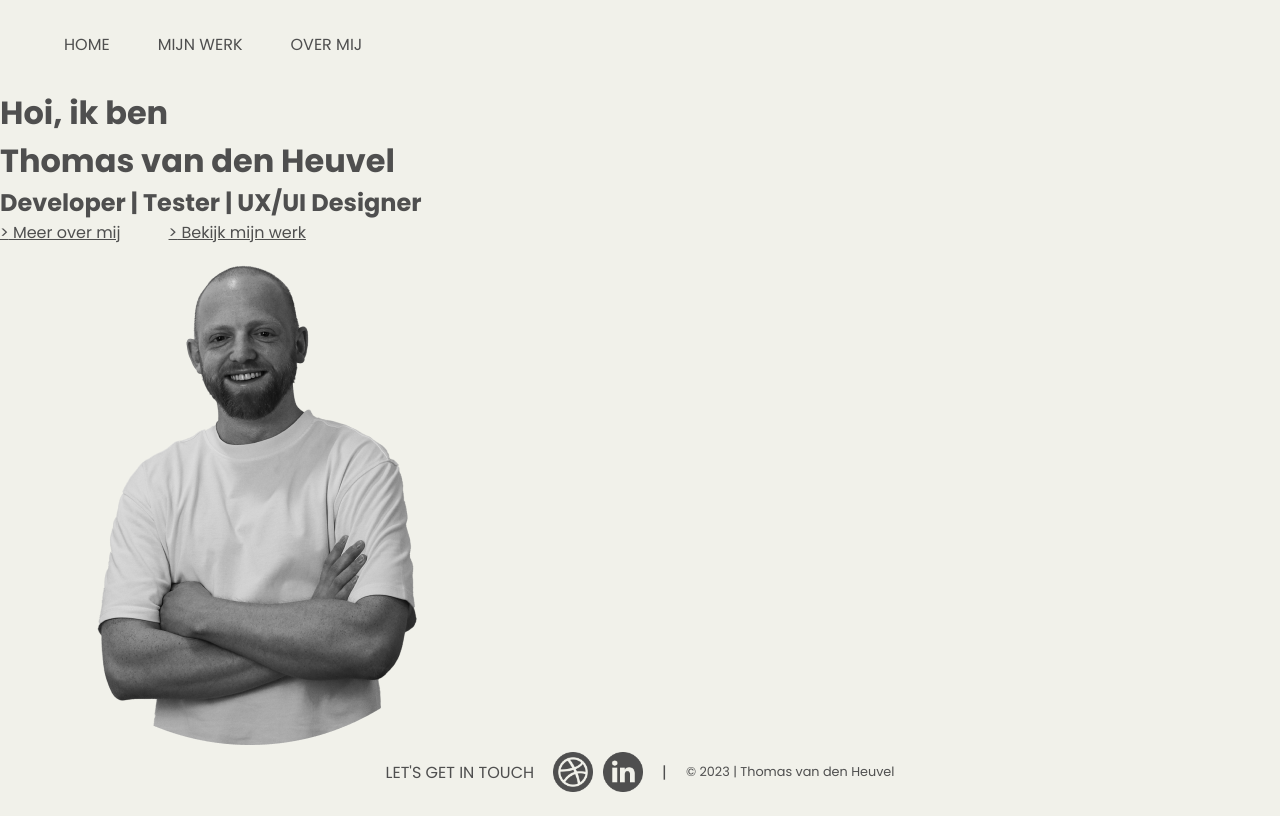
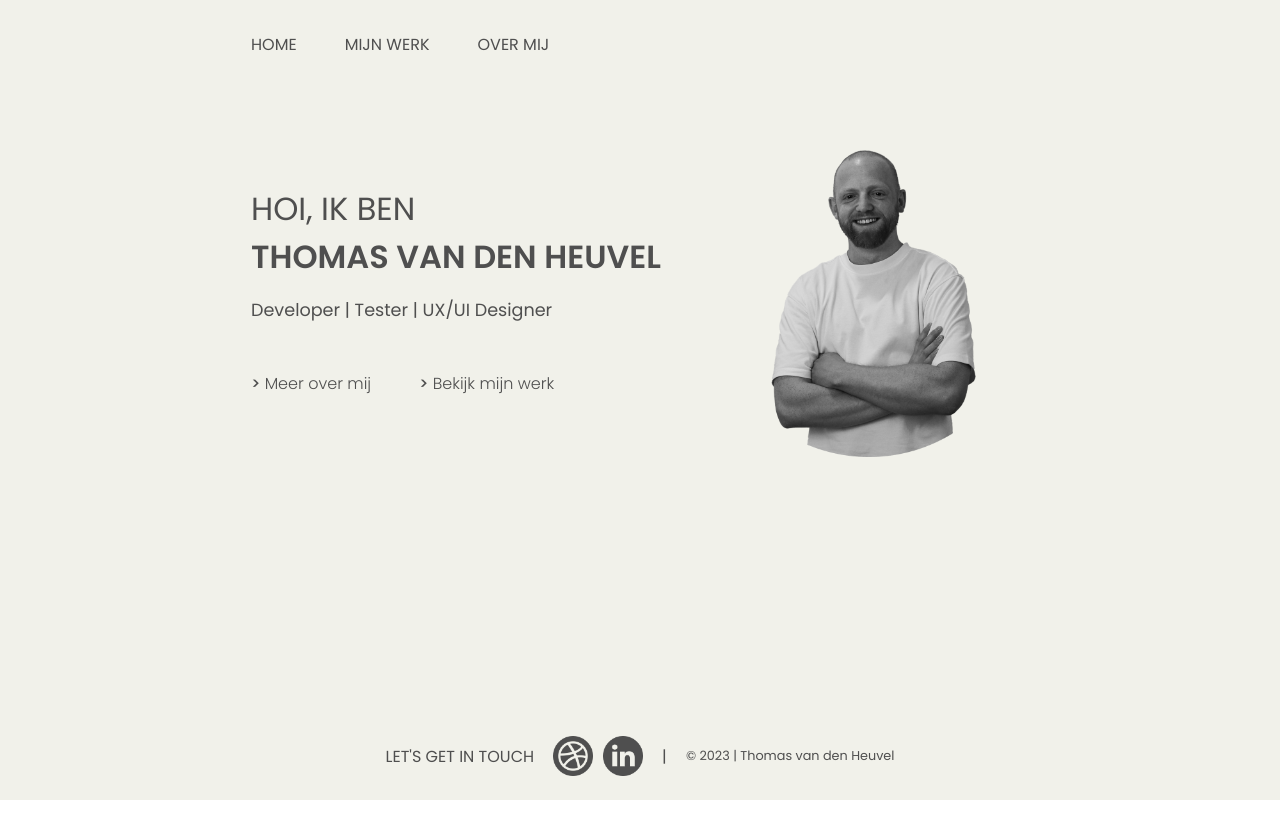
Before and after one commit to TvdH-UX/portfolio, a React (Create React App) app: page / in a window 1280 px wide. Built offline with nearby package versions, Linux system fonts and the light colour scheme.

Commit message:
Homepage styling

```diff
--- a/src/App.js
+++ b/src/App.js
@@ -11,6 +11,7 @@ import { Footer } from "./components/Footer";
 
 function App() {
   return (
+    <div className={styles.container}>
       <div className={styles.body}>
         <NavBar />
         <Routes>
@@ -23,6 +24,7 @@ function App() {
         </Routes>
         <Footer />
       </div>
+    </div>
   );
 }
 
--- a/src/App.module.css
+++ b/src/App.module.css
@@ -4,9 +4,20 @@
   color: #4f4f4f;
 }
 
+.container {
+  display: flex;
+  align-items: center;
+  justify-content: center;
+  background-color: #f1f1ea;
+}
+
 .body {
   display: flex;
   flex-direction: column;
+  gap: 3rem;
   min-height: 100vh;
-  background-color: #f1f1ea;
 }
+
+::selection {
+  background-color: #a1d3af;
+}
--- a/src/components/NavBar.js
+++ b/src/components/NavBar.js
@@ -3,6 +3,7 @@ import styles from "./NavBar.module.css";
 
 export function NavBar() {
   return (
+    <div className={styles.navContainer}>
       <nav>
         <ul>
           <li>
@@ -22,5 +23,6 @@ export function NavBar() {
           </li>
         </ul>
       </nav>
+    </div>
   );
 }
--- a/src/components/NavBar.module.css
+++ b/src/components/NavBar.module.css
@@ -1,5 +1,13 @@
+/* .navContainer {
+  max-width: 1920px;
+  min-width: 1024px;
+  margin: 0 auto;
+} */
+
 nav {
-  padding: 2rem 4rem;
+  padding: 2rem 0;
+  max-width: 100%;
+  align-self: flex-start;
 }
 
 ul {
@@ -8,6 +16,7 @@ ul {
   list-style: none;
   gap: 3rem;
   padding: 0;
+  margin: 0;
 }
 
 .navLink {
--- a/src/pages/Home.js
+++ b/src/pages/Home.js
@@ -4,18 +4,24 @@ import photoThomas from "../images/ThomasHeadshot.png";
 
 export function Home() {
   return (
-    <>
+    <div className={styles.container}>
       <div className={styles.mainSection}>
-        <h1>Hoi, ik ben</h1>
-        <h1>Thomas van den Heuvel</h1>
+        <h1 className={styles.greeting}>Hoi, ik ben</h1>
+        <h1 className={styles.name}>Thomas van den Heuvel</h1>
         <h2>Developer | Tester | UX/UI Designer</h2>
-        <div className="clickThroughLinks">
+        <div className={styles.clickThroughLinks}>
           <ul>
             <li>
-              <Link to="/overmij"> {">"} Meer over mij</Link>
+              <Link to="/overmij" className={styles.clickThroughLink}>
+                {" "}
+                {">"} <span>Meer over mij</span>
+              </Link>
             </li>
             <li>
-              <Link to="/mijnwerk"> {">"} Bekijk mijn werk</Link>
+              <Link to="/mijnwerk" className={styles.clickThroughLink}>
+                {" "}
+                {">"} <span>Bekijk mijn werk</span>
+              </Link>
             </li>
           </ul>
         </div>
@@ -24,6 +30,6 @@ export function Home() {
       <div className={styles.photoSection}>
         <img src={photoThomas} alt="Thomas" />
       </div>
-    </>
+    </div>
   );
 }
--- a/src/pages/Home.module.css
+++ b/src/pages/Home.module.css
@@ -0,0 +1,62 @@
+.container {
+  align-self: center;
+  display: flex;
+  justify-content: space-between;
+  gap: 3rem;
+}
+
+.mainSection {
+  padding-top: 3rem;
+}
+
+.mainSection h1 {
+  text-transform: uppercase;
+  font-size: 2rem;
+}
+
+.greeting {
+  font-weight: 400;
+}
+
+.name {
+  font-weight: 600;
+  transition: 0.3s;
+}
+
+.name:hover {
+  background-color: #a1d3af;
+}
+
+.mainSection h2 {
+  padding-top: 1rem;
+  font-weight: 400;
+  font-size: 1.1rem;
+}
+
+.clickThroughLinks {
+  padding-top: 3rem;
+}
+
+.clickThroughLink {
+  text-decoration: none;
+  font-weight: 500;
+  transition: 0.2s;
+}
+
+.clickThroughLink:hover {
+  background-color: #a1d3af;
+  padding-left: 0.3rem;
+  padding-right: 1.3rem;
+}
+
+.clickThroughLink span {
+  font-weight: 300;
+}
+
+.photoSection {
+  height: 320px;
+}
+
+.photoSection img {
+  height: 320px;
+}
```
Lines whose indentation alone changed are shown as unchanged.
